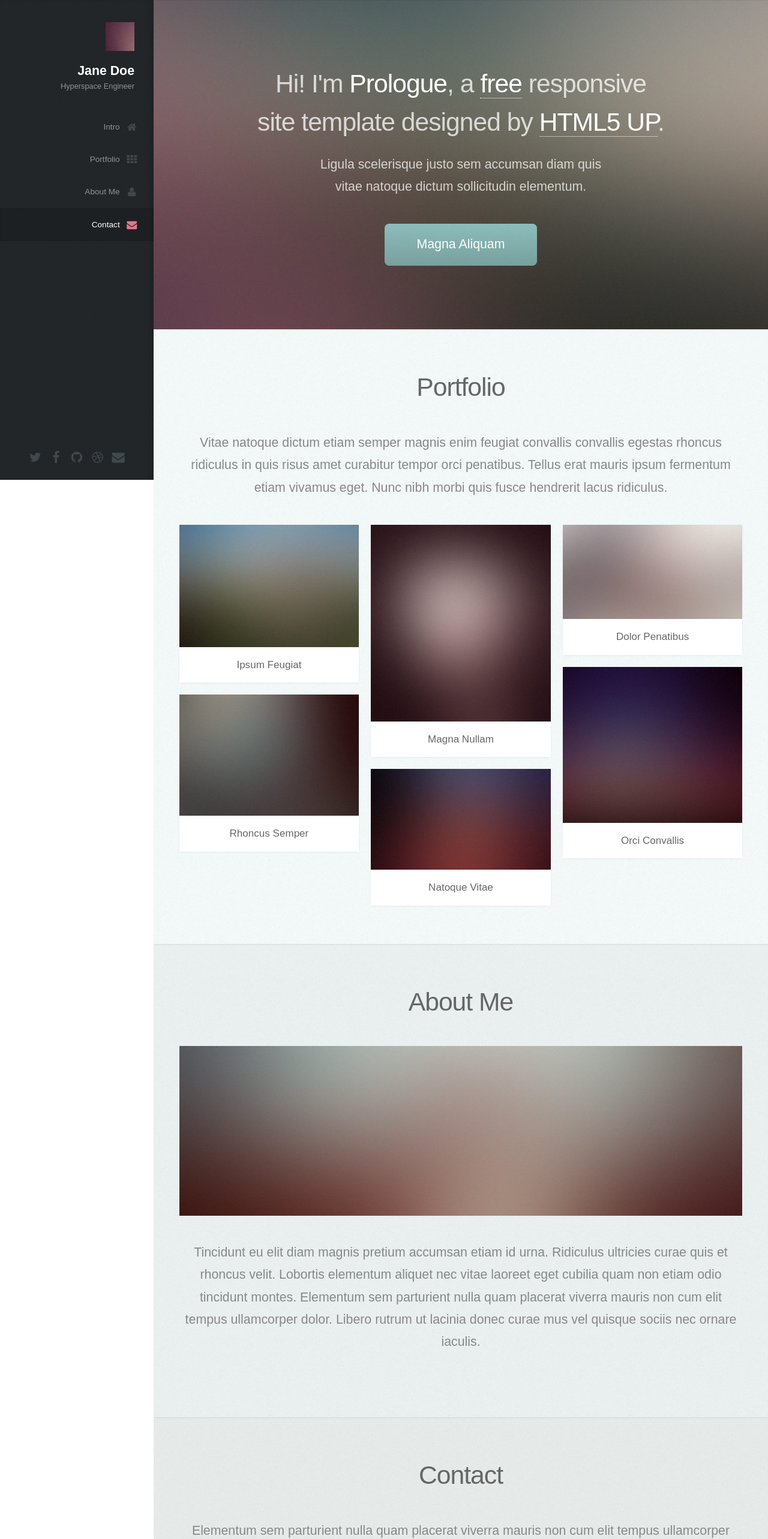
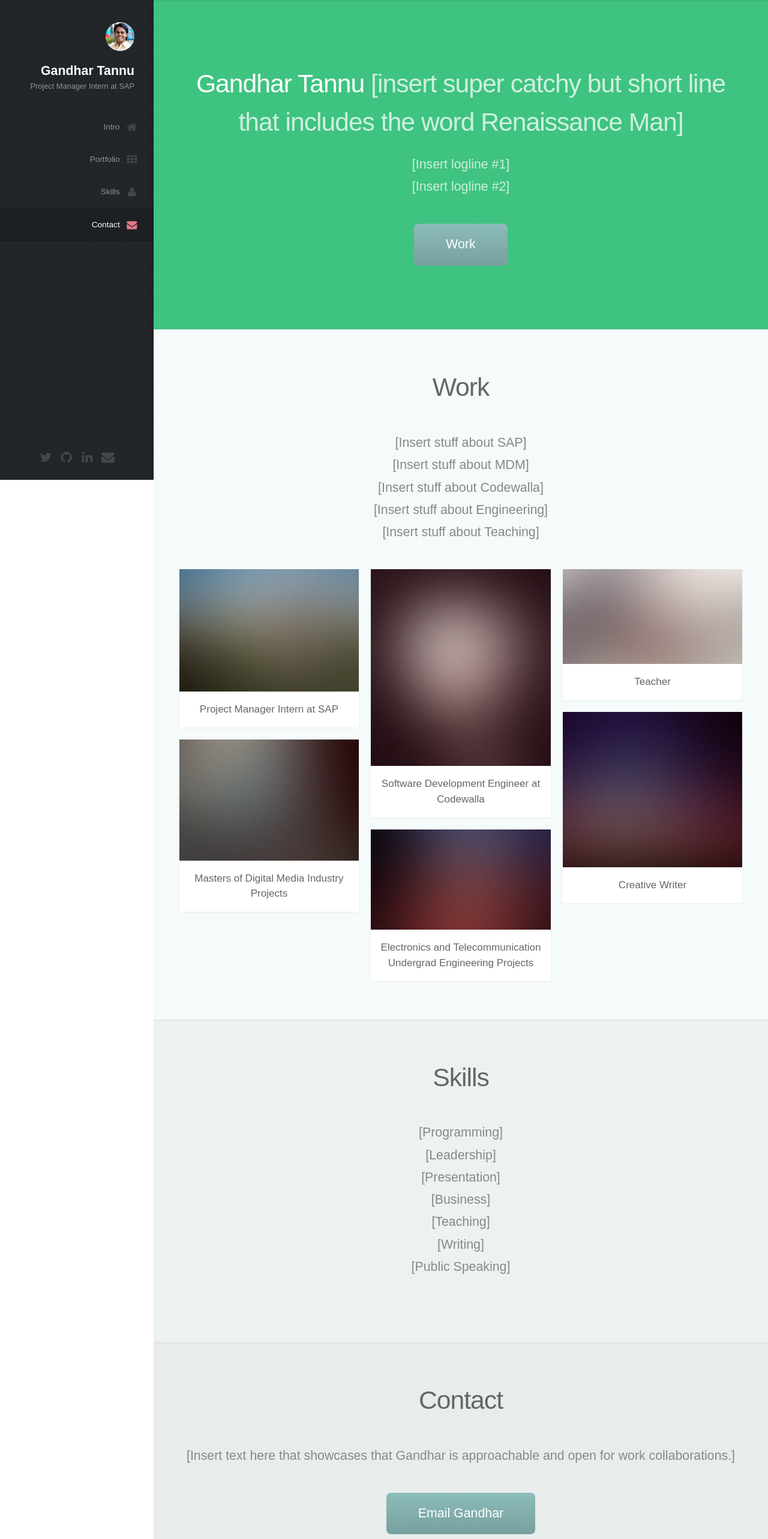
Before and after one commit to gandhar-t/Personal-Website, a plain HTML site: page index.html in a window 1280 px wide. Shown: the top 2566 px of the page at 60% size. Drawn offline with Linux system fonts and the light colour scheme.

Commit message:
Added structure to template according to portfolio
- Bg change
- Email add-on

```diff
--- a/assets/css/main.css
+++ b/assets/css/main.css
@@ -1706,10 +1706,10 @@
 			width: 100%;
 		}
 
+
 		.image.avatar48 {
 			width: 48px;
 			height: 48px;
-			background: #f00;
 		}
 
 			.image.avatar48 img {
@@ -1878,7 +1878,7 @@
 				text-align: left;
 				padding: 0.5em 1em 0.5em 1em;
 				color: #fff;
-				background: #222729 url("images/overlay.png");
+				background: #001800 url("images/overlay.png");
 			}
 
 			table.default thead {
@@ -2128,7 +2128,7 @@
 			padding: 4em 0;
 			box-shadow: inset 0 1px 0 0 rgba(0, 0, 0, 0.05), inset 0 0.1em 0.1em 0 rgba(0, 0, 0, 0.025);
 			text-align: center;
-			background-image: url("images/overlay.png");
+			/*background-image: url("images/overlay.png");*/
 		}
 
 			#main > section.dark {
@@ -2161,8 +2161,7 @@
 			}
 
 			#main > section.one {
-				background-color: #81918E;
-				background-image: url("../../images/banner.jpg");
+				background-color: #3FC380;
 			}
 
 			#main > section.two {
@@ -2353,7 +2352,7 @@
 				width: 275px;
 				z-index: 10002;
 				width: 275px;
-				background: #222729 url("images/overlay.png");
+				background: #001800 url("images/overlay.png");
 				box-shadow: inset -0.25em 0 0.25em 0 rgba(0, 0, 0, 0.125);
 			}
 
--- a/index.html
+++ b/index.html
@@ -6,7 +6,7 @@
 -->
 <html>
 	<head>
-		<title>Prologue by HTML5 UP</title>
+		<title>Gandhar Tannu</title>
 		<meta charset="utf-8" />
 		<meta name="viewport" content="width=device-width, initial-scale=1" />
 		<!--[if lte IE 8]><script src="assets/js/ie/html5shiv.js"></script><![endif]-->
@@ -23,9 +23,9 @@
 
 					<!-- Logo -->
 						<div id="logo">
-							<span class="image avatar48"><img src="images/avatar.jpg" alt="" /></span>
-							<h1 id="title">Jane Doe</h1>
-							<p>Hyperspace Engineer</p>
+							<span class="image avatar48"><img src="images/Gandhar_Heatshot_Circle.png" alt="" /></span>
+							<h1 id="title">Gandhar Tannu</h1>
+							<p>Project Manager Intern at SAP</p>
 						</div>
 
 					<!-- Nav -->
@@ -46,7 +46,7 @@
 							<ul>
 								<li><a href="#top" id="top-link" class="skel-layers-ignoreHref"><span class="icon fa-home">Intro</span></a></li>
 								<li><a href="#portfolio" id="portfolio-link" class="skel-layers-ignoreHref"><span class="icon fa-th">Portfolio</span></a></li>
-								<li><a href="#about" id="about-link" class="skel-layers-ignoreHref"><span class="icon fa-user">About Me</span></a></li>
+								<li><a href="#about" id="about-link" class="skel-layers-ignoreHref"><span class="icon fa-user">Skills</span></a></li> <!--About section changed to skills section-->
 								<li><a href="#contact" id="contact-link" class="skel-layers-ignoreHref"><span class="icon fa-envelope">Contact</span></a></li>
 							</ul>
 						</nav>
@@ -57,11 +57,12 @@
 
 					<!-- Social Icons -->
 						<ul class="icons">
-							<li><a href="#" class="icon fa-twitter"><span class="label">Twitter</span></a></li>
-							<li><a href="#" class="icon fa-facebook"><span class="label">Facebook</span></a></li>
-							<li><a href="#" class="icon fa-github"><span class="label">Github</span></a></li>
-							<li><a href="#" class="icon fa-dribbble"><span class="label">Dribbble</span></a></li>
-							<li><a href="#" class="icon fa-envelope"><span class="label">Email</span></a></li>
+							<li><a href="https://twitter.com/gandhar_t" target="_blank" class="icon fa-twitter"><span class="label">Twitter</span></a></li>
+							<!--<li><a href="#" class="icon fa-facebook"><span class="label">Facebook</span></a></li>-->
+							<li><a href="https://github.com/gandhar-t" target="_blank" class="icon fa-github"><span class="label">Github</span></a></li>
+							<li><a href="https://www.linkedin.com/in/gandhartannu" target="_blank" class="icon fa-linkedin"><span class="label">LinkedIn</span></a></li>
+							<!--<li><a href="#" class="icon fa-dribbble"><span class="label">Dribbble</span></a></li>-->
+							<li><a href="mailto:gandhar.a.tannu@gmail.com?Subject=Hello%20Gandhar" target="_blank" class="icon fa-envelope"><span class="label">Email</span></a></li>
 						</ul>
 
 				</div>
@@ -76,14 +77,14 @@
 						<div class="container">
 
 							<header>
-								<h2 class="alt">Hi! I'm <strong>Prologue</strong>, a <a href="http://html5up.net/license">free</a> responsive<br />
-								site template designed by <a href="http://html5up.net">HTML5 UP</a>.</h2>
-								<p>Ligula scelerisque justo sem accumsan diam quis<br />
-								vitae natoque dictum sollicitudin elementum.</p>
+								<h2 class="alt"><strong>Gandhar Tannu</strong> [insert super catchy but short line that includes the word Renaissance Man]
+									</h2>
+								<p>[Insert logline #1]<br />
+								[Insert logline #2]</p>
 							</header>
 
 							<footer>
-								<a href="#portfolio" class="button scrolly">Magna Aliquam</a>
+								<a href="#portfolio" class="button scrolly">Work</a>
 							</footer>
 
 						</div>
@@ -94,26 +95,31 @@
 						<div class="container">
 
 							<header>
-								<h2>Portfolio</h2>
+								<h2>Work</h2>
 							</header>
 
-							<p>Vitae natoque dictum etiam semper magnis enim feugiat convallis convallis
-							egestas rhoncus ridiculus in quis risus amet curabitur tempor orci penatibus.
-							Tellus erat mauris ipsum fermentum etiam vivamus eget. Nunc nibh morbi quis
-							fusce hendrerit lacus ridiculus.</p>
+							<p>
+							[Insert stuff about SAP]<br>
+							[Insert stuff about MDM]<br>
+							[Insert stuff about Codewalla]<br>
+							[Insert stuff about Engineering]<br>
+							[Insert stuff about Teaching]<br></p>
 
 							<div class="row">
 								<div class="4u 12u$(mobile)">
 									<article class="item">
-										<a href="#" class="image fit"><img src="images/pic02.jpg" alt="" /></a>
+										<a href="#" class="image fit"><img src="images/pic02.jpg" alt="" />
+											<!--<p class="text">Some Text goes here</p>-->
+										</a>
+
 										<header>
-											<h3>Ipsum Feugiat</h3>
+											<h3>Project Manager Intern at SAP</h3>
 										</header>
 									</article>
 									<article class="item">
 										<a href="#" class="image fit"><img src="images/pic03.jpg" alt="" /></a>
 										<header>
-											<h3>Rhoncus Semper</h3>
+											<h3>Masters of Digital Media Industry Projects</h3>
 										</header>
 									</article>
 								</div>
@@ -121,13 +127,13 @@
 									<article class="item">
 										<a href="#" class="image fit"><img src="images/pic04.jpg" alt="" /></a>
 										<header>
-											<h3>Magna Nullam</h3>
+											<h3>Software Development Engineer at Codewalla</h3>
 										</header>
 									</article>
 									<article class="item">
 										<a href="#" class="image fit"><img src="images/pic05.jpg" alt="" /></a>
 										<header>
-											<h3>Natoque Vitae</h3>
+											<h3>Electronics and Telecommunication Undergrad Engineering Projects</h3>
 										</header>
 									</article>
 								</div>
@@ -135,37 +141,35 @@
 									<article class="item">
 										<a href="#" class="image fit"><img src="images/pic06.jpg" alt="" /></a>
 										<header>
-											<h3>Dolor Penatibus</h3>
+											<h3>Teacher</h3>
 										</header>
 									</article>
 									<article class="item">
 										<a href="#" class="image fit"><img src="images/pic07.jpg" alt="" /></a>
 										<header>
-											<h3>Orci Convallis</h3>
+											<h3>Creative Writer</h3>
 										</header>
 									</article>
 								</div>
+
 							</div>
-
 						</div>
 					</section>
 
-				<!-- About Me -->
+				<!-- "About Me" changed to "Skills" -->
 					<section id="about" class="three">
 						<div class="container">
 
 							<header>
-								<h2>About Me</h2>
+								<h2>Skills</h2>
 							</header>
-
-							<a href="#" class="image featured"><img src="images/pic08.jpg" alt="" /></a>
-
-							<p>Tincidunt eu elit diam magnis pretium accumsan etiam id urna. Ridiculus
-							ultricies curae quis et rhoncus velit. Lobortis elementum aliquet nec vitae
-							laoreet eget cubilia quam non etiam odio tincidunt montes. Elementum sem
-							parturient nulla quam placerat viverra mauris non cum elit tempus ullamcorper
-							dolor. Libero rutrum ut lacinia donec curae mus vel quisque sociis nec
-							ornare iaculis.</p>
+							<p>[Programming]<br>
+							[Leadership]<br>
+							[Presentation]<br>
+							[Business]<br>
+							[Teaching]<br>
+							[Writing]<br>
+							[Public Speaking]<br></p>
 
 						</div>
 					</section>
@@ -178,24 +182,29 @@
 								<h2>Contact</h2>
 							</header>
 
-							<p>Elementum sem parturient nulla quam placerat viverra
-							mauris non cum elit tempus ullamcorper dolor. Libero rutrum ut lacinia
-							donec curae mus. Eleifend id porttitor ac ultricies lobortis sem nunc
-							orci ridiculus faucibus a consectetur. Porttitor curae mauris urna mi dolor.</p>
+							<p>[Insert text here that showcases that Gandhar is approachable and open for work collaborations.]</p>
 
-							<form method="post" action="#">
+							<!--<form action="MAILTO:someone@example.com" method="post" enctype="text/plain">
+							Name:<br>
+							<input type="text" name="name" value="your name"><br>
+							E-mail:<br>
+							<input type="text" name="mail" value="your email"><br>
+							Comment:<br>
+							<input type="text" name="comment" value="your comment" size="50"><br><br>
+							<input type="submit" value="Send">
+							<input type="reset" value="Reset">
+							</form>-->
+
+							<form action="MAILTO:gandhar.a.tannu@gmail.com?Subject=Hello%20Gandhar" method="post">
 								<div class="row">
-									<div class="6u 12u$(mobile)"><input type="text" name="name" placeholder="Name" /></div>
-									<div class="6u$ 12u$(mobile)"><input type="text" name="email" placeholder="Email" /></div>
 									<div class="12u$">
-										<textarea name="message" placeholder="Message"></textarea>
-									</div>
-									<div class="12u$">
-										<input type="submit" value="Send Message" />
+										<input type="submit" value="Email Gandhar"/>
 									</div>
 								</div>
 							</form>
-
+							<!--<div class="12u$">
+							<a href="mailto:gandhar.a.tannu@gmail.com?Subject=Hello%20Gandhar">Email Gandhar</a>
+							</div>-->
 						</div>
 					</section>
 
@@ -206,7 +215,8 @@
 
 				<!-- Copyright -->
 					<ul class="copyright">
-						<li>&copy; Untitled. All rights reserved.</li><li>Design: <a href="http://html5up.net">HTML5 UP</a></li>
+						<li>&copy; Gandhar Tannu. All rights reserved.</li><br><strong>Website developed by Gandhar Tannu.</strong>
+						<sub><br>Original Template by <a href="http://html5up.net">HTML5 UP</a></li></sub>
 					</ul>
 
 			</div>
```
Also changed, not shown: images/Gandhar_Heatshot_Circle.png (added), images/avatar.jpg (deleted).
